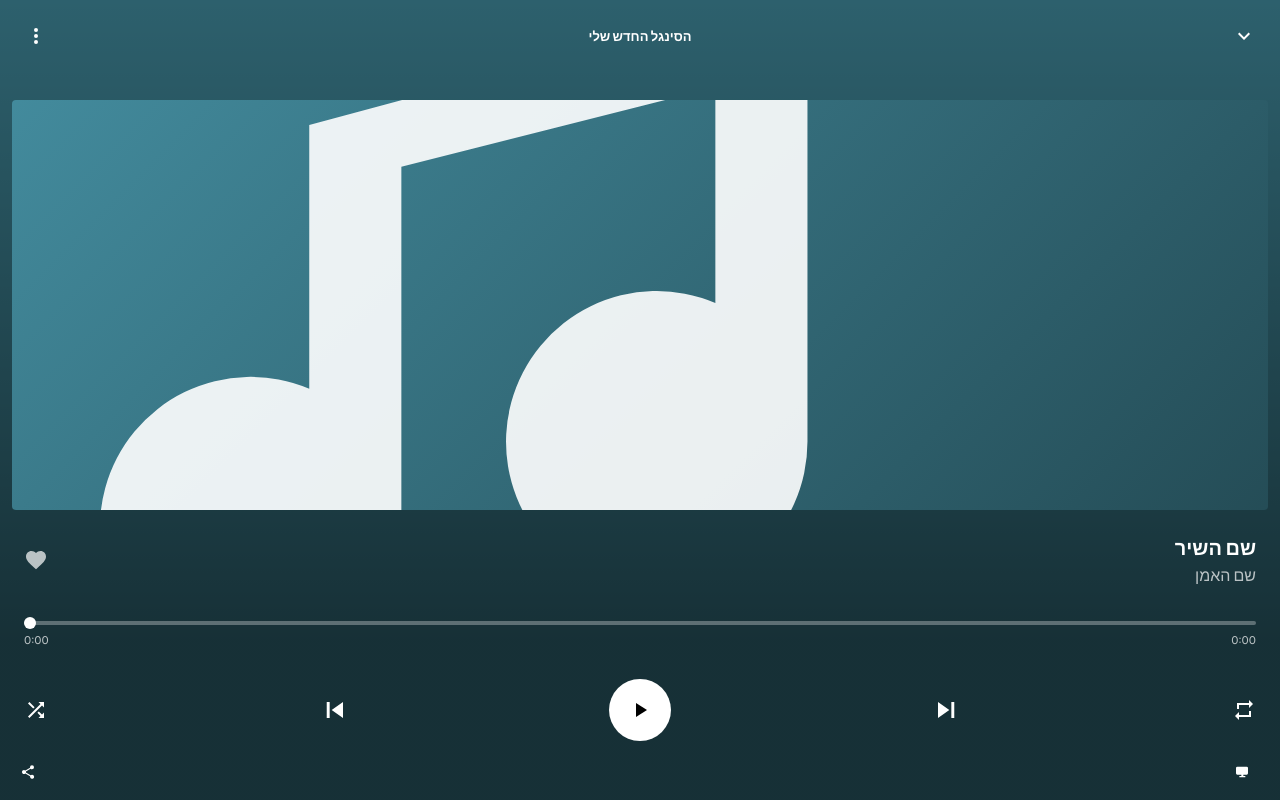
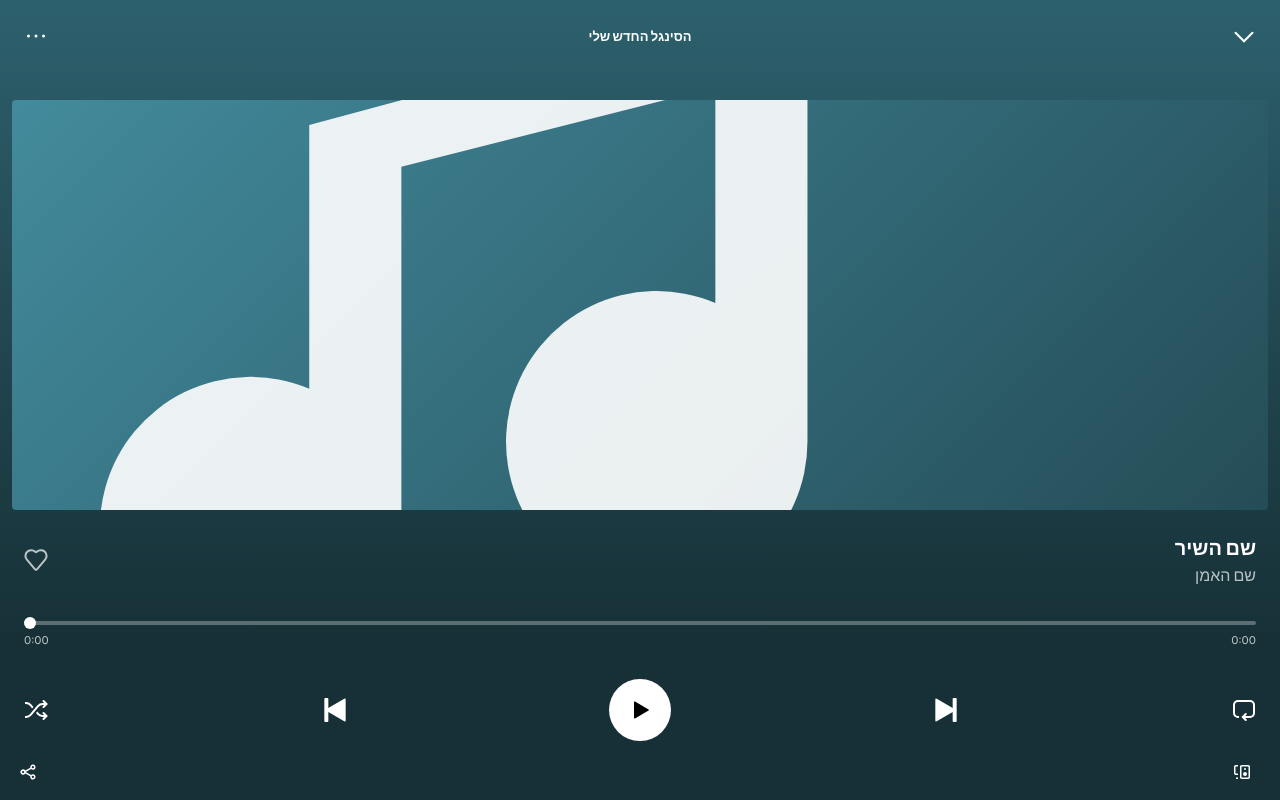
Before and after one commit to Adi1231234/shaked, a React (Vite) app: page / in a window 1280 px wide. Built offline with nearby package versions, Linux system fonts and the light colour scheme.

Commit message:
Use Spotify's exact SVG icon paths in the player

```diff
--- a/src/components/icons.jsx
+++ b/src/components/icons.jsx
@@ -1,95 +1,89 @@
-// אוסף האייקונים של ממשק Spotify. כולם 24x24, צובעים דרך currentColor.
-const I = ({ size = 24, children, ...p }) => (
-  <svg width={size} height={size} viewBox="0 0 24 24" fill="currentColor" {...p}>
+// אייקונים. אלה של הנגן הם ה-SVG המדויקים שנשאבו מ-Spotify עצמה.
+const I = ({ size = 24, viewBox = "0 0 24 24", children, ...p }) => (
+  <svg width={size} height={size} viewBox={viewBox} fill="currentColor" {...p}>
     {children}
   </svg>
 );
 
 export const Play = (p) => (
   <I {...p}>
-    <path d="M8 5v14l11-7z" />
+    <path d="m7.05 3.606 13.49 7.788a.7.7 0 0 1 0 1.212L7.05 20.394A.7.7 0 0 1 6 19.788V4.212a.7.7 0 0 1 1.05-.606" />
   </I>
 );
 export const Pause = (p) => (
   <I {...p}>
-    <path d="M6 5h4v14H6zM14 5h4v14h-4z" />
+    <path d="M5.7 3a.7.7 0 0 0-.7.7v16.6a.7.7 0 0 0 .7.7h3.6a.7.7 0 0 0 .7-.7V3.7a.7.7 0 0 0-.7-.7zm9 0a.7.7 0 0 0-.7.7v16.6a.7.7 0 0 0 .7.7h3.6a.7.7 0 0 0 .7-.7V3.7a.7.7 0 0 0-.7-.7z" />
+  </I>
+);
+export const Prev = (p) => (
+  <I {...p}>
+    <path d="M6.3 3a.7.7 0 0 1 .7.7v6.805l11.95-6.899a.7.7 0 0 1 1.05.606v15.576a.7.7 0 0 1-1.05.606L7 13.495V20.3a.7.7 0 0 1-.7.7H4.7a.7.7 0 0 1-.7-.7V3.7a.7.7 0 0 1 .7-.7z" />
   </I>
 );
 export const Next = (p) => (
   <I {...p}>
-    <path d="M6 18l8.5-6L6 6v12zM16 6h2.2v12H16z" />
-  </I>
-);
-export const Prev = (p) => (
-  <I {...p}>
-    <path d="M18 6l-8.5 6L18 18V6zM5.8 6H8v12H5.8z" />
+    <path d="M17.7 3a.7.7 0 0 0-.7.7v6.805L5.05 3.606A.7.7 0 0 0 4 4.212v15.576a.7.7 0 0 0 1.05.606L17 13.495V20.3a.7.7 0 0 0 .7.7h1.6a.7.7 0 0 0 .7-.7V3.7a.7.7 0 0 0-.7-.7z" />
   </I>
 );
 export const Shuffle = (p) => (
   <I {...p}>
-    <path d="M10.6 9.2L5.4 4 4 5.4l5.2 5.2 1.4-1.4zM14.5 4l2 2L4 18.6 5.4 20 18 7.5 20 9.5V4zm.3 9.4l-1.4 1.4 3.1 3.1L14.5 20H20v-5.5l-2 2-3.2-3z" />
+    <path d="M18.788 3.702a1 1 0 0 1 1.414-1.414L23.914 6l-3.712 3.712a1 1 0 1 1-1.414-1.414L20.086 7h-1.518a5 5 0 0 0-3.826 1.78l-7.346 8.73a7 7 0 0 1-5.356 2.494H1v-2h1.04a5 5 0 0 0 3.826-1.781l7.345-8.73A7 7 0 0 1 18.569 5h1.518l-1.298-1.298z" />
+    <path d="M18.788 14.289a1 1 0 0 0 0 1.414L20.086 17h-1.518a5 5 0 0 1-3.826-1.78l-1.403-1.668-1.306 1.554 1.178 1.4A7 7 0 0 0 18.568 19h1.518l-1.298 1.298a1 1 0 1 0 1.414 1.414L23.914 18l-3.712-3.713a1 1 0 0 0-1.414 0zM7.396 6.49l2.023 2.404-1.307 1.553-2.246-2.67a5 5 0 0 0-3.826-1.78H1v-2h1.04A7 7 0 0 1 7.396 6.49" />
   </I>
 );
 export const Repeat = (p) => (
   <I {...p}>
-    <path d="M7 7h10v3l4-4-4-4v3H5v6h2zm10 10H7v-3l-4 4 4 4v-3h12v-6h-2z" />
+    <path d="M6 2a5 5 0 0 0-5 5v8a5 5 0 0 0 5 5h1v-2H6a3 3 0 0 1-3-3V7a3 3 0 0 1 3-3h12a3 3 0 0 1 3 3v8a3 3 0 0 1-3 3h-4.798l1.298-1.298a1 1 0 1 0-1.414-1.414L9.373 19l3.713 3.712a1 1 0 0 0 1.414-1.414L13.202 20H18a5 5 0 0 0 5-5V7a5 5 0 0 0-5-5z" />
   </I>
 );
 export const Heart = (p) => (
   <I {...p}>
-    <path d="M12 21.35l-1.45-1.32C5.4 15.36 2 12.28 2 8.5 2 5.42 4.42 3 7.5 3c1.74 0 3.41.81 4.5 2.09C13.09 3.81 14.76 3 16.5 3 19.58 3 22 5.42 22 8.5c0 3.78-3.4 6.86-8.55 11.54z" />
+    <path d="M5.21 1.57a6.76 6.76 0 0 1 6.708 1.545.124.124 0 0 0 .165 0 6.74 6.74 0 0 1 5.715-1.78l.004.001a6.8 6.8 0 0 1 5.571 5.376v.003a6.69 6.69 0 0 1-1.49 5.655l-7.954 9.48a2.518 2.518 0 0 1-3.857 0L2.12 12.37A6.68 6.68 0 0 1 .627 6.714 6.76 6.76 0 0 1 5.21 1.57m3.12 1.803a4.757 4.757 0 0 0-5.74 3.725l-.001.002a4.68 4.68 0 0 0 1.049 3.969l.009.01 7.958 9.485a.518.518 0 0 0 .79 0l7.968-9.495a4.69 4.69 0 0 0 1.049-3.965 4.8 4.8 0 0 0-3.931-3.794 4.74 4.74 0 0 0-4.023 1.256l-.008.008a2.123 2.123 0 0 1-2.9 0l-.007-.007a4.76 4.76 0 0 0-2.214-1.194z" />
   </I>
 );
 export const ChevronDown = (p) => (
   <I {...p}>
-    <path d="M7.4 8.6L12 13.2l4.6-4.6L18 10l-6 6-6-6z" />
+    <path d="M2.793 8.043a1 1 0 0 1 1.414 0L12 15.836l7.793-7.793a1 1 0 1 1 1.414 1.414L12 18.664 2.793 9.457a1 1 0 0 1 0-1.414" />
+  </I>
+);
+export const More = (p) => (
+  <I {...p}>
+    <path d="M4.5 13.5a1.5 1.5 0 1 0 0-3 1.5 1.5 0 0 0 0 3m15 0a1.5 1.5 0 1 0 0-3 1.5 1.5 0 0 0 0 3m-7.5 0a1.5 1.5 0 1 0 0-3 1.5 1.5 0 0 0 0 3" />
+  </I>
+);
+export const Share = (p) => (
+  <I viewBox="0 0 16 16" {...p}>
+    <path d="M12.875 2a1.125 1.125 0 1 0 0 2.25 1.125 1.125 0 0 0 0-2.25M10.25 3.125a2.625 2.625 0 1 1 .754 1.841L5.75 8l5.254 3.034a2.625 2.625 0 1 1-.704 1.326l-5-2.889a2.625 2.625 0 1 1 0-2.943l5-2.888a2.6 2.6 0 0 1-.051-.516zm-7.125 3.75a1.125 1.125 0 1 0 0 2.25 1.125 1.125 0 0 0 0-2.25m9.75 4.875a1.125 1.125 0 1 0 0 2.25 1.125 1.125 0 0 0 0-2.25" />
+  </I>
+);
+export const Device = (p) => (
+  <I viewBox="0 0 16 16" {...p}>
+    <path d="M6 2.75C6 1.784 6.784 1 7.75 1h6.5c.966 0 1.75.784 1.75 1.75v10.5A1.75 1.75 0 0 1 14.25 15h-6.5A1.75 1.75 0 0 1 6 13.25zm1.75-.25a.25.25 0 0 0-.25.25v10.5c0 .138.112.25.25.25h6.5a.25.25 0 0 0 .25-.25V2.75a.25.25 0 0 0-.25-.25zm-6 0a.25.25 0 0 0-.25.25v6.5c0 .138.112.25.25.25H4V11H1.75A1.75 1.75 0 0 1 0 9.25v-6.5C0 1.784.784 1 1.75 1H4v1.5zM4 15H2v-1.5h2z" />
+    <path d="M13 10a2 2 0 1 1-4 0 2 2 0 0 1 4 0m-1-5a1 1 0 1 1-2 0 1 1 0 0 1 2 0" />
   </I>
 );
 export const Back = (p) => (
   <I {...p}>
-    <path d="M20 11H7.8l5.6-5.6L12 4l-8 8 8 8 1.4-1.4L7.8 13H20z" />
+    <path d="M15.957 2.793a1 1 0 0 1 0 1.414L8.164 12l7.793 7.793a1 1 0 1 1-1.414 1.414L5.336 12l9.207-9.207a1 1 0 0 1 1.414 0" />
   </I>
 );
-export const More = (p) => (
+export const Home = (p) => (
   <I {...p}>
-    <path d="M12 8a2 2 0 100-4 2 2 0 000 4zm0 2a2 2 0 100 4 2 2 0 000-4zm0 6a2 2 0 100 4 2 2 0 000-4z" />
+    <path d="M12.5 3.247a1 1 0 0 0-1 0L4 7.577V20h4.5v-6a1 1 0 0 1 1-1h5a1 1 0 0 1 1 1v6H20V7.577zM10.5 1.515a3 3 0 0 1 3 0l7.5 4.33a2 2 0 0 1 1 1.732V21a1 1 0 0 1-1 1h-6.5a1 1 0 0 1-1-1v-6h-3v6a1 1 0 0 1-1 1H3a1 1 0 0 1-1-1V7.577a2 2 0 0 1 1-1.732z" />
+  </I>
+);
+export const Search = (p) => (
+  <I {...p}>
+    <path d="M10.533 1.279c-5.18 0-9.407 4.14-9.407 9.279s4.226 9.279 9.407 9.279c2.234 0 4.29-.77 5.907-2.058l4.353 4.353a1 1 0 1 0 1.414-1.414l-4.344-4.344a9.157 9.157 0 0 0 2.077-5.816c0-5.14-4.226-9.28-9.407-9.28zm-7.407 9.279c0-4.006 3.302-7.28 7.407-7.28s7.407 3.274 7.407 7.28-3.302 7.279-7.407 7.279-7.407-3.273-7.407-7.28z" />
+  </I>
+);
+export const Library = (p) => (
+  <I {...p}>
+    <path d="M14.5 2.134a1 1 0 0 1 1 0l6 3.464a1 1 0 0 1 .5.866V21a1 1 0 0 1-1 1h-6a1 1 0 0 1-1-1V3a1 1 0 0 1 .5-.866M16 4.732V20h4V7.041zM3 22a1 1 0 0 1-1-1V3a1 1 0 0 1 2 0v18a1 1 0 0 1-1 1M8 22a1 1 0 0 1-1-1V3a1 1 0 0 1 2 0v18a1 1 0 0 1-1 1" />
   </I>
 );
 export const Download = (p) => (
   <I {...p}>
-    <path d="M19 9h-4V3H9v6H5l7 7 7-7zM5 18v2h14v-2z" />
+    <path d="M12 3a1 1 0 0 1 1 1v9.585l3.293-3.292a1 1 0 0 1 1.414 1.414L12 17.414l-5.707-5.707a1 1 0 0 1 1.414-1.414L11 13.585V4a1 1 0 0 1 1-1M4 20h16v2H4z" />
   </I>
 );
-export const Home = (p) => (
-  <I {...p}>
-    <path d="M10 20v-6h4v6h5v-8h3L12 3 2 12h3v8z" />
-  </I>
-);
-export const Search = (p) => (
-  <I {...p}>
-    <path d="M15.5 14h-.8l-.3-.3a6.5 6.5 0 10-.7.7l.3.3v.8l5 5 1.5-1.5zm-6 0A4.5 4.5 0 1114 9.5 4.5 4.5 0 019.5 14z" />
-  </I>
-);
-export const Library = (p) => (
-  <I {...p}>
-    <path d="M14.5 2.1a1 1 0 011 0l6 3.5a1 1 0 01.5.9V21a1 1 0 01-1 1h-6a1 1 0 01-1-1V3a1 1 0 01.5-.9zM4 2a1 1 0 011 1v18a1 1 0 11-2 0V3a1 1 0 011-1zm5 0a1 1 0 011 1v18a1 1 0 11-2 0V3a1 1 0 011-1z" />
-  </I>
-);
-export const Device = (p) => (
-  <I {...p}>
-    <path d="M3 6a2 2 0 012-2h14a2 2 0 012 2v8a2 2 0 01-2 2h-5v2h3v2H8v-2h3v-2H5a2 2 0 01-2-2z" />
-  </I>
-);
-export const Share = (p) => (
-  <I {...p}>
-    <path d="M18 16.1c-.8 0-1.4.3-2 .8l-7.1-4.2c.1-.4.1-1 0-1.4l7-4.1c.6.5 1.3.8 2.1.8a3 3 0 10-3-3c0 .2 0 .5.1.7L8 9.8a3 3 0 100 4.4l7.1 4.2c-.1.6 0 1.3.3 1.8a3 3 0 102.6-4.1z" />
-  </I>
-);
-export const Logo = ({ size = 20, ...p }) => (
-  <svg width={size} height={size} viewBox="0 0 24 24" {...p}>
-    <circle cx="12" cy="12" r="12" fill="#1ed760" />
-    <path d="M5.8 9.4c4-1.2 8.7-.8 12.3 1.4" stroke="#000" strokeWidth="1.7" fill="none" strokeLinecap="round" />
-    <path d="M6.6 12.9c3.3-.9 7-.6 9.9 1.1" stroke="#000" strokeWidth="1.5" fill="none" strokeLinecap="round" />
-    <path d="M7.4 16c2.6-.7 5.4-.5 7.7.9" stroke="#000" strokeWidth="1.3" fill="none" strokeLinecap="round" />
-  </svg>
-);
```
